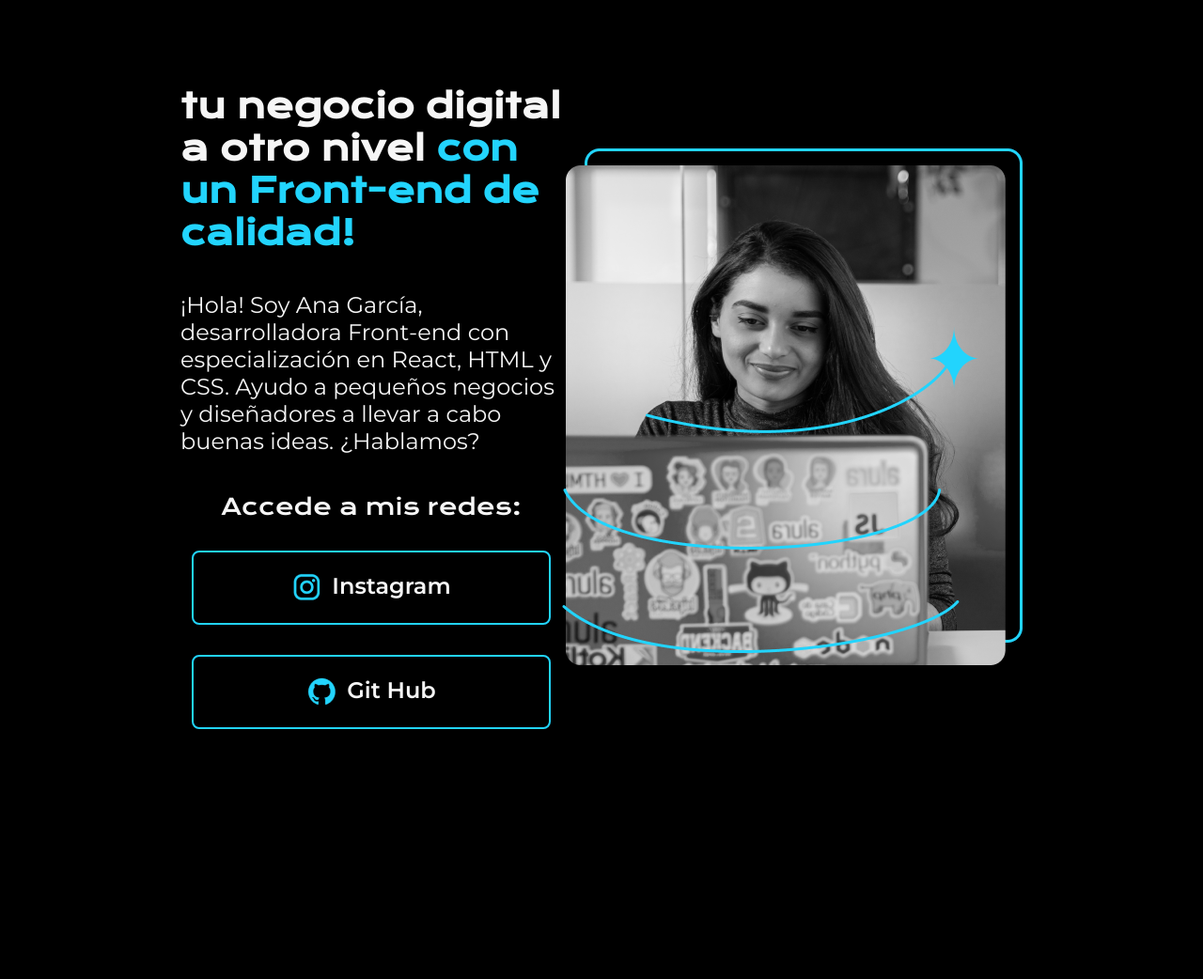
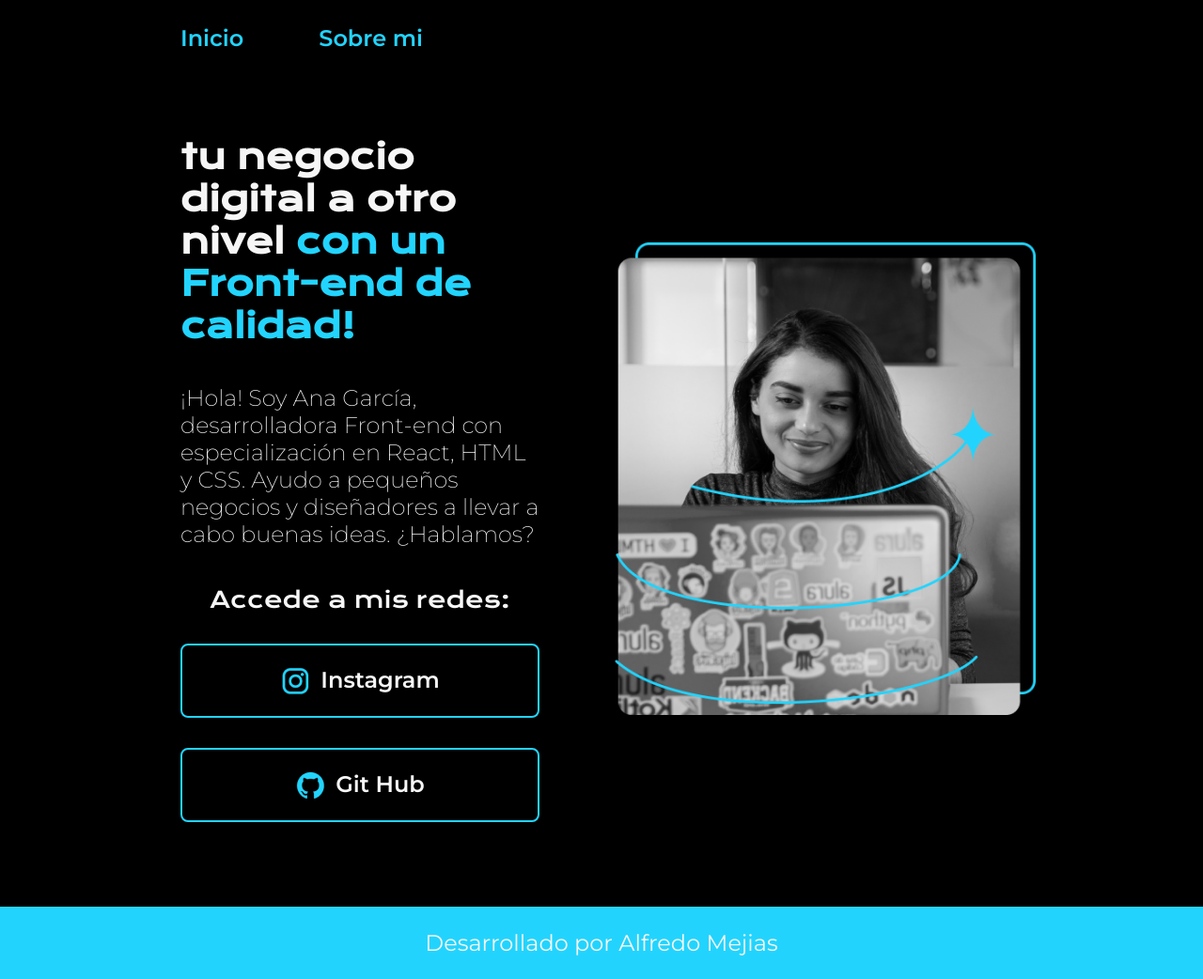
Before and after one commit to Almejias/Portafolio-24, a plain HTML site: page index.html in a window 1280 px wide. Shown: the whole page at 94% size. Before the commit the page ends 865 px from the top, so only its background shows below. Drawn offline with nearby package versions, Linux system fonts and the light colour scheme.

Commit message:
Añadiendo footer y header

```diff
--- a/index.html
+++ b/index.html
@@ -7,10 +7,10 @@
     <link rel="stylesheet" href="style.css">
 </head>
 <body>
-    <header>
-        <nav>
-            <a class="header__menu__link" href="index.html"></a>
-            <a class="header__menu__link" href="about.html"></a>
+    <header class="header">
+        <nav class="header__menu">
+            <a class="header__menu__link" href="index.html">Inicio</a>
+            <a class="header__menu__link" href="about.html">Sobre mi</a>
         </nav>
     </header>
     <main class="presentacion">
@@ -39,8 +39,8 @@
                     </a>
             </div>
         </section>
-        <img src="/assets/Imagen1.png" alt="Imagen de Ana García">
+        <img src="/assets/Imagen1.png" alt="Imagen de Ana García" class="presentacion__imagen">
     </main>
-    <footer></footer>
+    <footer class="footer">Desarrollado por Alfredo Mejias</footer>
 </body>
 </html>
--- a/style.css
+++ b/style.css
@@ -14,20 +14,22 @@ body {
 }
 
 .header{
-    padding-top: 2% 0% 0% 15%;
+    padding: 2% 0% 0% 15%;
 
 }
 
 
 .header__menu{
-flex
+display: flex;
+gap: 80px;
 }
 
 .header__menu__link{
-    font-family: 'monserrat', sans serif;
+    font-family: "Montserrat", sans-serif;
     font-size: 24px;
     font-weight: 600;
-
+    color: #22d4fd;
+    text-decoration: none;
 }
 
 .titulo-destaque {
@@ -39,10 +41,11 @@ flex
     align-items:center;
     padding: 7% 15%;
     justify-content: space-between;
+    gap: 80px;
 }
 
 .presentacion__contenido{
-    width: 615px;
+    width: 50%;
     display: flex;
     flex-direction: column;
     gap: 40px;
@@ -56,6 +59,7 @@ flex
 .presentacion__contenido_texto {
     font-size: 24px;
     font-family: "Montserrat", sans-serif;
+    font-weight: 200;
 }
 
 .presentacion__enlaces{
@@ -91,3 +95,18 @@ flex
 .presentacion_enlances__link:hover {
     background-color: #272727;
 }
+
+.presentacion__imagen {
+    width: 50%;
+}
+
+.footer {
+    font-family: "montserrat", sans-serif;
+    background-color: #22d4fd;
+    color: #f6f6f6;
+    display: flex;
+    justify-content: center;
+    padding: 24px;
+    font-weight: 400;
+    font-size: 24px;
+}
```
